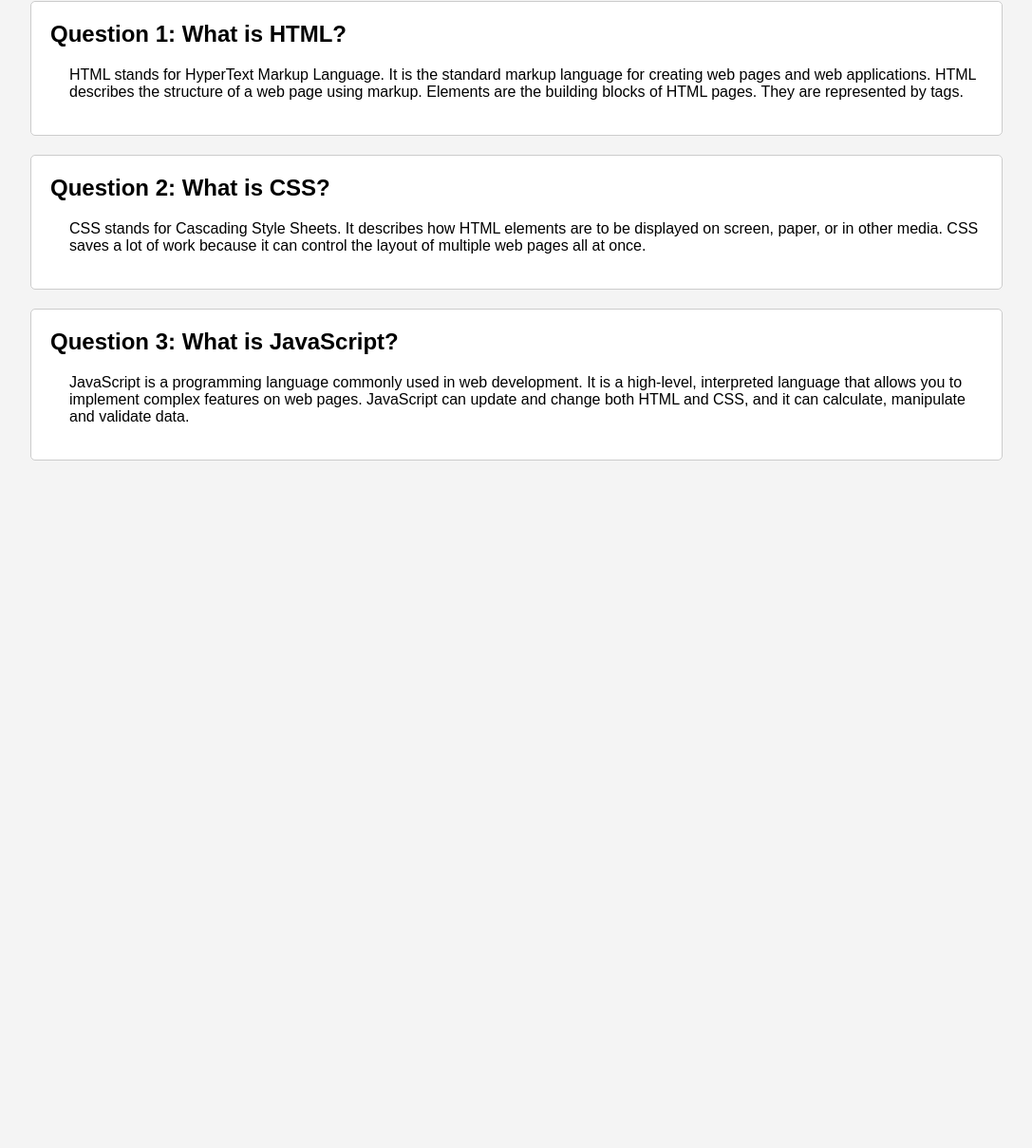
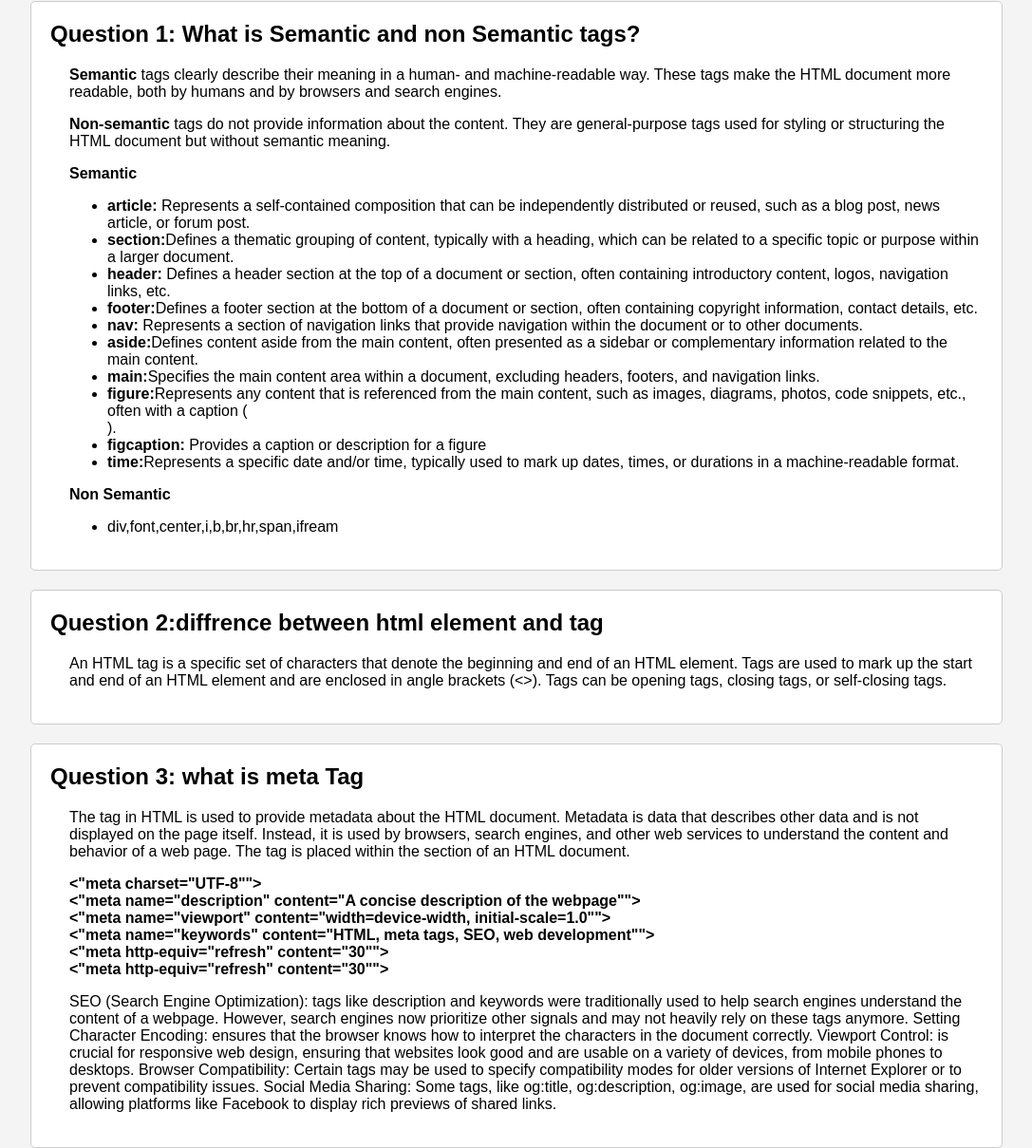
Before and after one commit to Atulbende/learning, a plain HTML site: page html/beginner.html in a window 1280 px wide. Shown: the part 122-1331 px from the top of the page at 95% size, without its empty margins (96-1183 px from the left). Before the commit the page ends 800 px from the top, so only its background shows below. Drawn offline with Linux system fonts and the light colour scheme.

Commit message:
added html

```diff
--- a/html/beginner.html
+++ b/html/beginner.html
@@ -81,23 +81,73 @@
 
     <div class="container">
         <div class="question" id="question1">
-            <h2>Question 1: What is HTML?</h2>
+            <h2>Question 1: What is Semantic and non Semantic tags?</h2>
             <div class="answer">
-                <p>HTML stands for HyperText Markup Language. It is the standard markup language for creating web pages and web applications. HTML describes the structure of a web page using markup. Elements are the building blocks of HTML pages. They are represented by tags.</p>
+            <p><b>Semantic</b> tags clearly describe their meaning in a human- and machine-readable way. These tags make the HTML document more readable, both by humans and by browsers and search engines.</p>
+            <p><b>Non-semantic</b> tags do not provide information about the content. They are general-purpose tags used for styling or structuring the HTML document but without semantic meaning.</p>
+            <b>Semantic</b>
+            <ul>
+                <li><strong>article:</strong> Represents a self-contained composition that can be independently distributed or reused, such as a blog post, news article, or forum post.</li>
+                <li><strong>section:</strong>Defines a thematic grouping of content, typically with a heading, which can be related to a specific topic or purpose within a larger document.</li>
+                <li><strong>header:</strong> Defines a header section at the top of a document or section, often containing introductory content, logos, navigation links, etc.</li>
+                <li><strong>footer:</strong>Defines a footer section at the bottom of a document or section, often containing copyright information, contact details, etc.</li>
+                <li><strong>nav:</strong> Represents a section of navigation links that provide navigation within the document or to other documents.</li>
+                <li><strong>aside:</strong>Defines content aside from the main content, often presented as a sidebar or complementary information related to the main content.</li>
+                <li><strong>main:</strong>Specifies the main content area within a document, excluding headers, footers, and navigation links.</li>
+                <li><strong>figure:</strong>Represents any content that is referenced from the main content, such as images, diagrams, photos, code snippets, etc., often with a caption (<figcaption>).</li>
+                <li><strong>figcaption:</strong> Provides a caption or description for a figure</li>
+                <li><strong>time:</strong>Represents a specific date and/or time, typically used to mark up dates, times, or durations in a machine-readable format.</li>
+
+                </ul>
+                <b>Non Semantic</b>
+                <ul>
+                    <li>div,font,center,i,b,br,hr,span,ifream</li>
+                </ul>
+             </div>
+
             </div>
-        </div>
 
         <div class="question" id="question2">
-            <h2>Question 2: What is CSS?</h2>
+            <h2>Question 2:diffrence between html element and tag</h2>
             <div class="answer">
-                <p>CSS stands for Cascading Style Sheets. It describes how HTML elements are to be displayed on screen, paper, or in other media. CSS saves a lot of work because it can control the layout of multiple web pages all at once.</p>
-            </div>
+                <p>An HTML tag is a specific set of characters that denote the beginning and end of an HTML element. Tags are used to mark up the start and end of an HTML element and are enclosed in angle brackets (<>). Tags can be opening tags, closing tags, or self-closing tags.
+
+                </p></div>
         </div>
 
         <div class="question" id="question3">
-            <h2>Question 3: What is JavaScript?</h2>
+            <h2>Question 3: what is meta Tag</h2>
             <div class="answer">
-                <p>JavaScript is a programming language commonly used in web development. It is a high-level, interpreted language that allows you to implement complex features on web pages. JavaScript can update and change both HTML and CSS, and it can calculate, manipulate and validate data.</p>
+                <p>The <meta> tag in HTML is used to provide metadata about the HTML document. Metadata is data that describes other data and is not displayed on the page itself. Instead, it is used by browsers, search engines, and other web services to understand the content and behavior of a web page. The <meta> tag is placed within the <head> section of an HTML document.</p>
+                <strong><"meta charset="UTF-8""></strong><br>
+                <strong><"meta name="description" content="A concise description of the webpage""></strong><br>
+                <strong><"meta name="viewport" content="width=device-width, initial-scale=1.0""></strong><br>
+                <strong><"meta name="keywords" content="HTML, meta tags, SEO, web development""></strong><br>
+                <strong><"meta http-equiv="refresh" content="30""></strong><br>
+                <strong><"meta http-equiv="refresh" content="30""></strong><br>
+                <p>
+                    SEO (Search Engine Optimization): <meta> tags like description and keywords were traditionally used to help search engines understand the content of a webpage. However, search engines now prioritize other signals and may not heavily rely on these tags anymore.
+
+Setting Character Encoding: <meta charset="UTF-8"> ensures that the browser knows how to interpret the characters in the document correctly.
+
+Viewport Control: <meta name="viewport" content="width=device-width, initial-scale=1.0"> is crucial for responsive web design, ensuring that websites look good and are usable on a variety of devices, from mobile phones to desktops.
+
+Browser Compatibility: Certain <meta> tags may be used to specify compatibility modes for older versions of Internet Explorer or to prevent compatibility issues.
+
+Social Media Sharing: Some <meta> tags, like og:title, og:description, og:image, are used for social media sharing, allowing platforms like Facebook to display rich previews of shared links.
+                </p>
+            </div>
+        </div>
+        <div class="question" id="question4">
+            <h2>Question 4:what is inline element and block element and diffrence between inline element and block element </h2>
+            <div class="answer">
+                <p>Inline elements in HTML, such as <"span">, <"a">, and <"em">, do not start on new lines and occupy only as much width as necessary within a line of text. They flow inline with surrounding content, allowing for inline formatting and small, stylistic elements like links and emphasized text. In contrast, block-level elements like <"div">, <"p">, and <"h1"> start on new lines and occupy the full width available to them by default. They create distinct blocks of content, allowing for structural organization, layout control, and the application of margins, padding, and borders. Block-level elements are fundamental for defining the layout and structure of web pages, while inline elements are used for finer text-level formatting and inline styling within larger content blocks.</p>
+            </div>
+        </div>
+        <div class="question" id="question5">
+            <h2>Question 5: what is DOCTYPE </h2>
+            <div class="answer">
+                <p>The DocType declaration in HTML is an essential instruction placed at the beginning of a web page to specify the version of HTML (or XHTML) being used. It informs the web browser how to interpret and render the content by defining the rules and standards that the document follows. For example, <!DOCTYPE html> is the declaration used for HTML5, indicating to browsers that the page conforms to the latest HTML standards. Correctly specifying the DocType ensures consistent rendering across different browsers and devices, helps maintain compatibility, and ensures that the page is interpreted according to modern web standards rather than falling back to older, potentially inconsistent rendering modes.</p>
             </div>
         </div>
     </div>
```
Also changed, not shown: css/beginner.html (+4 -3 lines), javascipt/beginner.html (+1 -1 lines).
